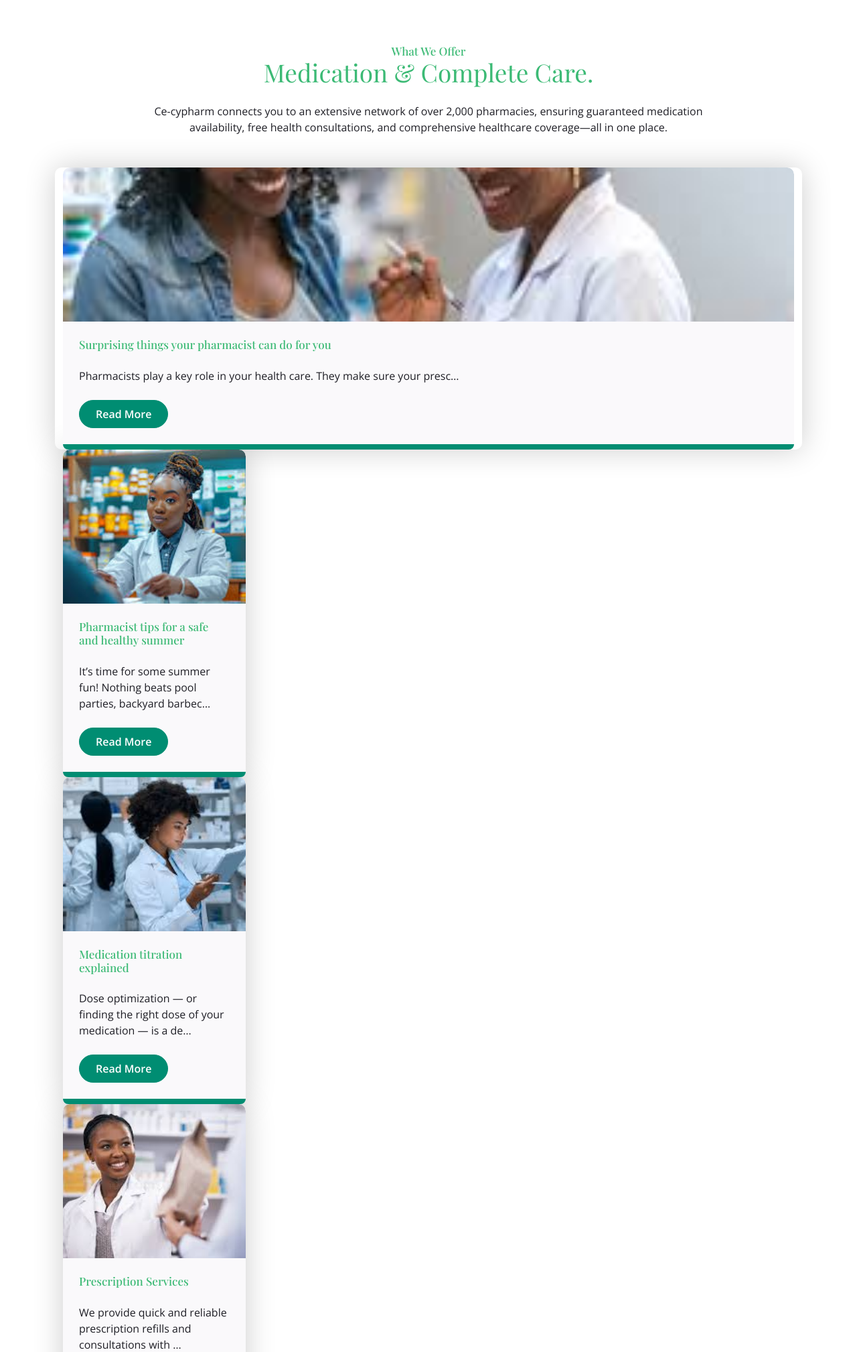
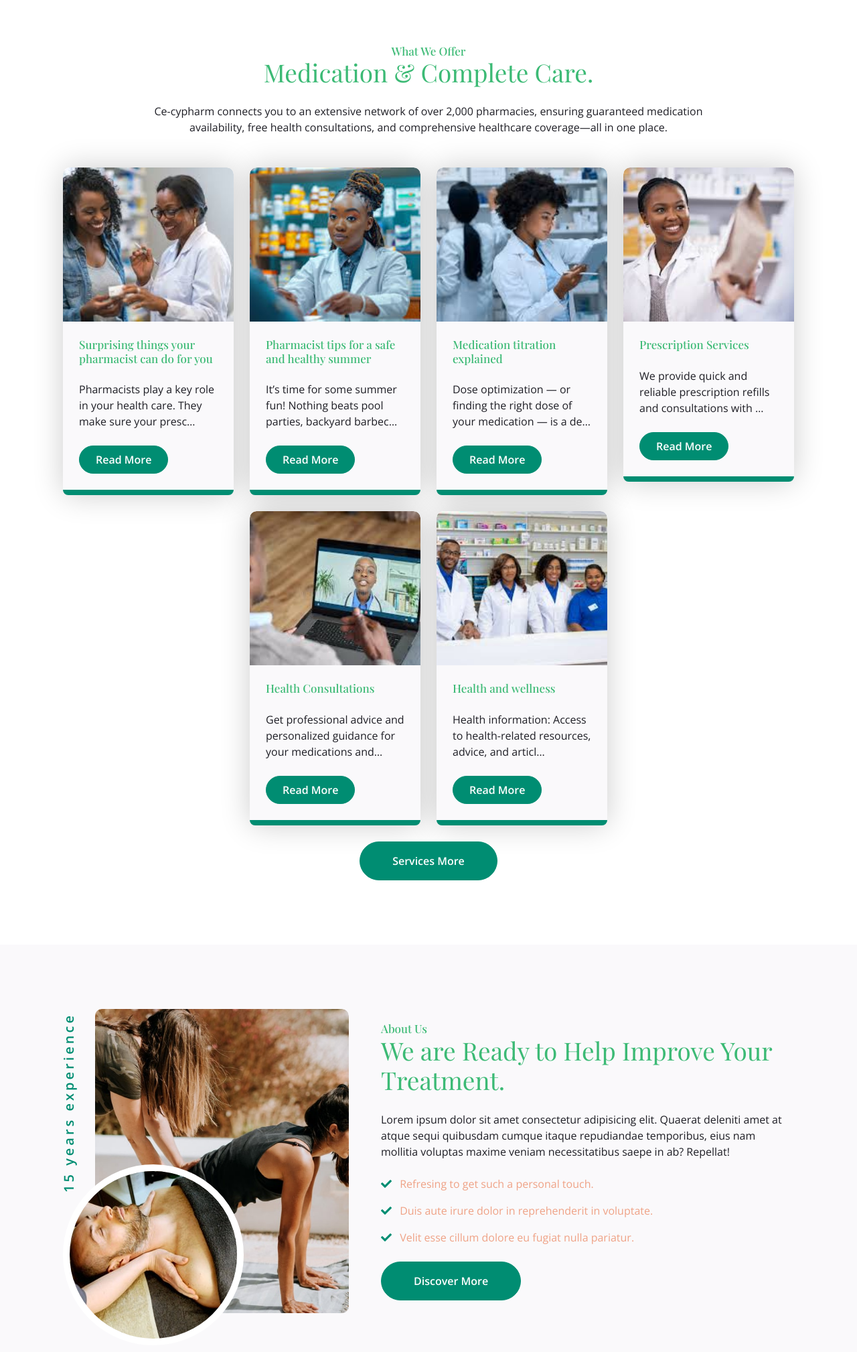
Before and after one commit to godwinumosen/cecy, a Django app: page / in a window 1280 px wide. Shown: the part 1123-3141 px from the top of the page at 67% size. Run offline with Django 5.2, Linux system fonts and the light colour scheme; data comes from the database, SQL or seed files in the repository; some libraries are stand-ins or nearby versions.

Commit message:
First index tag

```diff
--- a/templates/ce_cypharm/home.html
+++ b/templates/ce_cypharm/home.html
@@ -60,7 +60,7 @@
                         healthcare coverage—all in one place.</p>
                 </div>
 
-                <div class="row g-4 justify-content-ce>
+                <div class="row g-4 justify-content-center">
                     {% for first_image_category in first_image_categorys %}
                     <div class="col-md-6 col-lg-4 col-xl-3 wow fadeInUp" data-wow-delay="0.1s">
                         <div class="service-item rounded">
```
